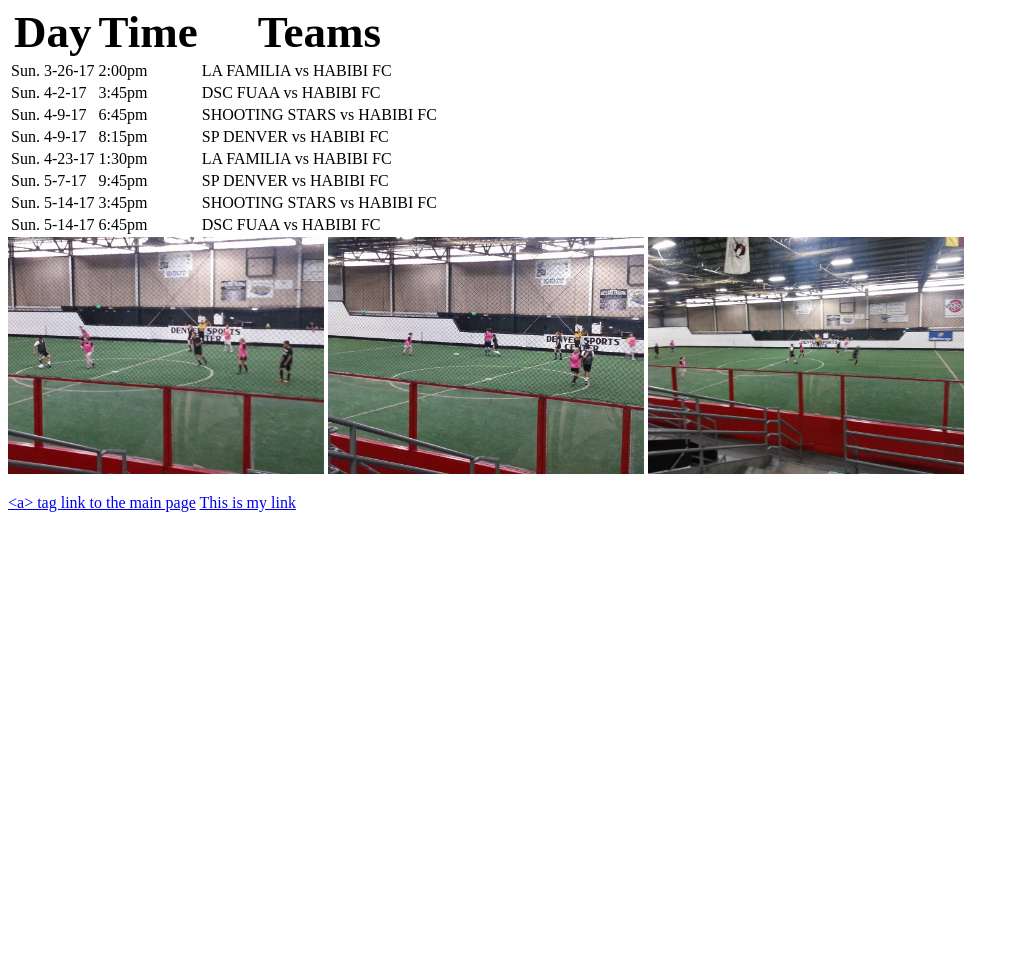
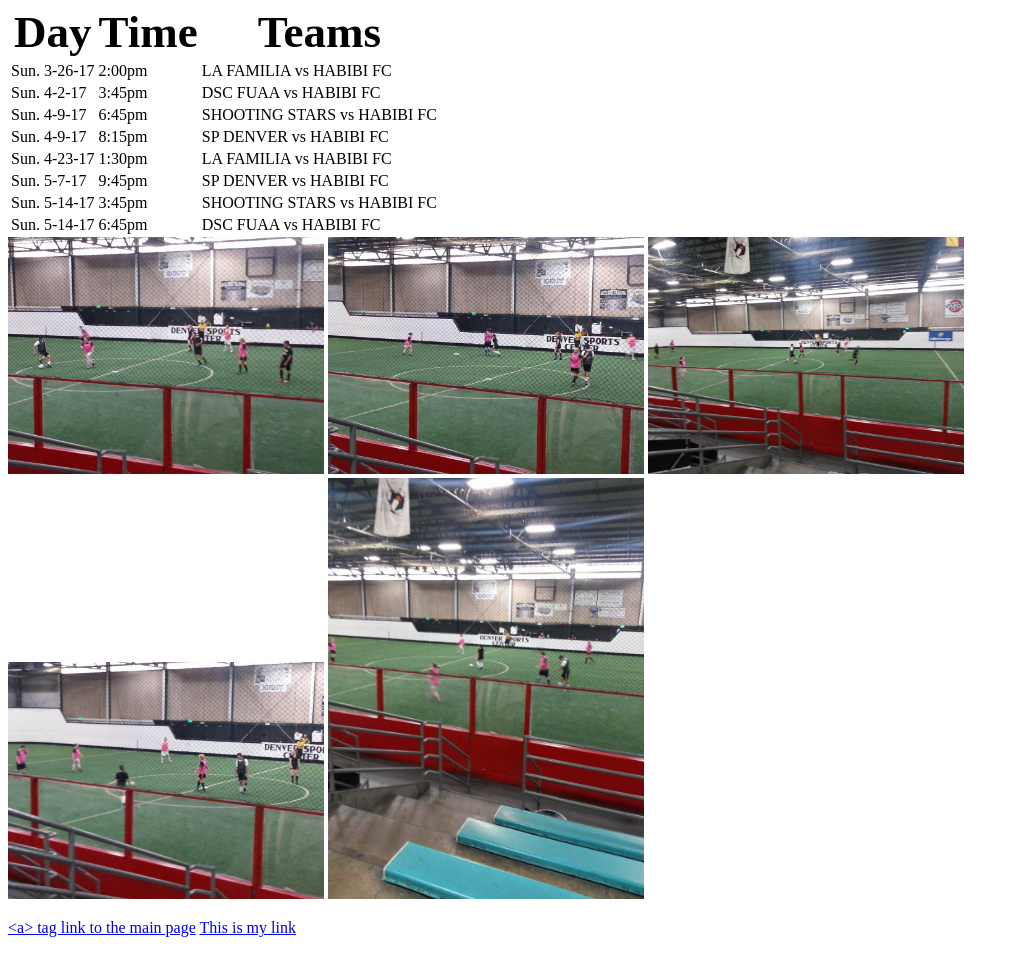
Before and after one commit to 845612/Soccer, a plain HTML site: page index.html in a window 1280 px wide. Shown: the part 1390-2343 px from the top of the page, without its empty margins (0-1019 px from the left). Before the commit the page ends 1918 px from the top, so only its background shows below. Drawn offline with Linux system fonts and the light colour scheme.

Commit message:
more images!

```diff
--- a/index.html
+++ b/index.html
@@ -71,6 +71,7 @@
   </tbody>
 </table>
 <img id="soccer1" src="soccer 1.jpg"> <img id="soccer2" src="soccer 2.jpg"> <img id="soccer3" src="soccer 3.jpg">
+<img id="soccer4" src="soccer 4.jpg"> <img id="soccer5" src="soccer 5.jpg">
 <p>
 <a href="http://www.letsplaysoccer.com/facilities/5">&lt;a&gt; tag link to the main page</a>
 <a href="new.html">This is my link</a>
--- a/style.css
+++ b/style.css
@@ -51,3 +51,11 @@ li{
   width:25%;
   height:auto;
 }
+#soccer4{
+  width:25%;
+  height:auto;
+}
+#soccer5{
+  width:25%;
+  height:auto;
+}
```
